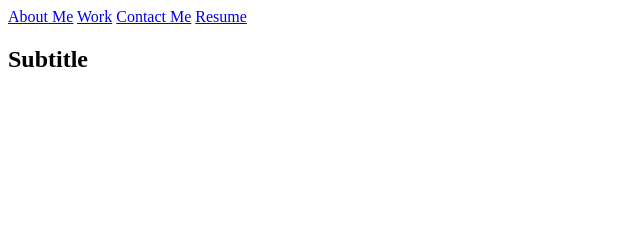
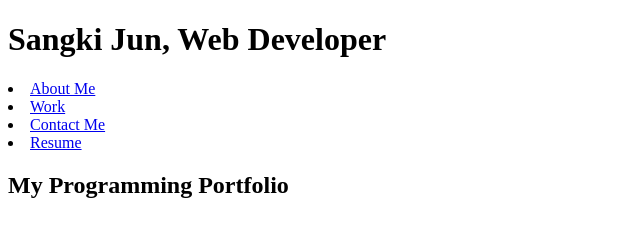
Before and after one commit to sangki810/Module-2-Challenge-Portolfio-by-Sangki-Jun, a plain HTML site: page index.html in a window 1280 px wide. Shown: the whole page, without its empty margins (0-640 px from the left). Drawn offline with Linux system fonts and the light colour scheme.

Commit message:
debugged nav bar, added subtitle

```diff
--- a/index.html
+++ b/index.html
@@ -11,31 +11,33 @@
 
 <body>
   <header>
+    <h1>Sangki Jun, Web Developer</h1>
     <nav>
-      <a href="#aboutme">About Me</a>
-      <a href="#work">Work</a>
-      <a href="#contactme">Contact Me</a>
-      <a href="#resume">Resume</a>
+      <li><a href="#aboutme">About Me</a></li>
+      <li><a href="#work">Work</a></li>
+      <li><a href="#contactme">Contact Me</a></li>
+      <li><a href="#resume">Resume</a></li>
     </nav>
   </header>
 
   <section>
-    <h2>Subtitle</h2>
+    <h2>My Programming Portfolio</h2>
   </section>
 
   <main>
-    <!-- about me section -->
-    <section>
+    <section id="aboutme">
 
     </section>
 
-    <!-- portfolio section -->
-    <section>
+    <section id="work">
 
     </section>
 
-    <!-- contact section -->
-    <section>
+    <section id="contactme">
+
+    </section>
+
+    <section id="resume">
 
     </section>
   </main>
```
